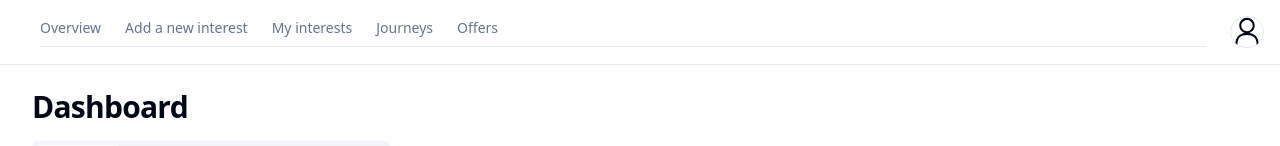
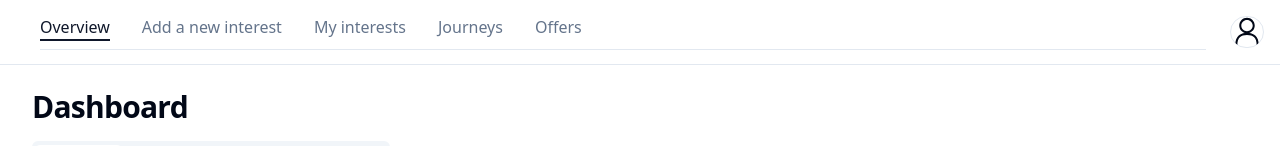
Before and after one commit to acme-sky/acmesky-frontend, a Next.js app: page /dashboard in a window 1280 px wide. Shown: the top 146 px of the page. Built offline with nearby package versions, Linux system fonts and the light colour scheme; no server answers.

Commit message:
changed main nav with higlight on current page

```diff
--- a/src/components/ui/main-nav.tsx
+++ b/src/components/ui/main-nav.tsx
@@ -1,45 +1,36 @@
-import Link from "next/link"
+import Link from "next/link";
+import { useRouter } from "next/router";
+import { cn } from "../../lib/utils";
+import { Separator } from "./separator";
 
-import { cn } from "../../lib/utils"
-import { Separator } from "./separator"
+export function MainNav({ className, ...props }: React.HTMLAttributes<HTMLElement>) {
+  const router = useRouter();
 
-export function MainNav({
-  className,
-  ...props
-}: React.HTMLAttributes<HTMLElement>) {
+  const links = [
+    { href: "/dashboard", label: "Overview" },
+    { href: "/newinterest", label: "Add a new interest" },
+    { href: "/interests", label: "My interests" },
+    { href: "/journeys", label: "Journeys" },
+    { href: "/offers", label: "Offers" },
+  ];
+
   return (
     <div className={cn("w-full", className)} {...props}>
-      <nav className="flex items-center space-x-4 lg:space-x-6">
-        <Link
-          href="/dashboard"
-          className="text-sm font-medium text-muted-foreground transition-colors hover:text-primary"
-        >
-          Overview
-        </Link>
-        <Link
-          href="/newinterest"
-          className="text-sm font-medium text-muted-foreground transition-colors hover:text-primary"
-        >
-          Add a new interest
-        </Link>
-        <Link
-          href="/interests"
-          className="text-sm font-medium text-muted-foreground transition-colors hover:text-primary"
-        >
-          My interests
-        </Link>
-        <Link
-          href="/journeys"
-          className="text-sm font-medium text-muted-foreground transition-colors hover:text-primary"
-        >
-          Journeys
-        </Link>
-        <Link
-          href="/offers"
-          className="text-sm font-medium text-muted-foreground transition-colors hover:text-primary"
-        >
-          Offers
-        </Link>
+      <nav className="flex items-center space-x-6 lg:space-x-8">
+        {links.map((link) => (
+          <Link
+            key={link.href}
+            href={link.href}
+            className={cn(
+              "text-base font-medium transition-colors border-b-2",
+              router.pathname === link.href
+                ? "text-primary border-primary"
+                : "text-muted-foreground border-transparent hover:text-primary hover:border-primary"
+            )}
+          >
+            {link.label}
+          </Link>
+        ))}
       </nav>
       <div className="mt-2">
         <Separator className="w-full" />
```
